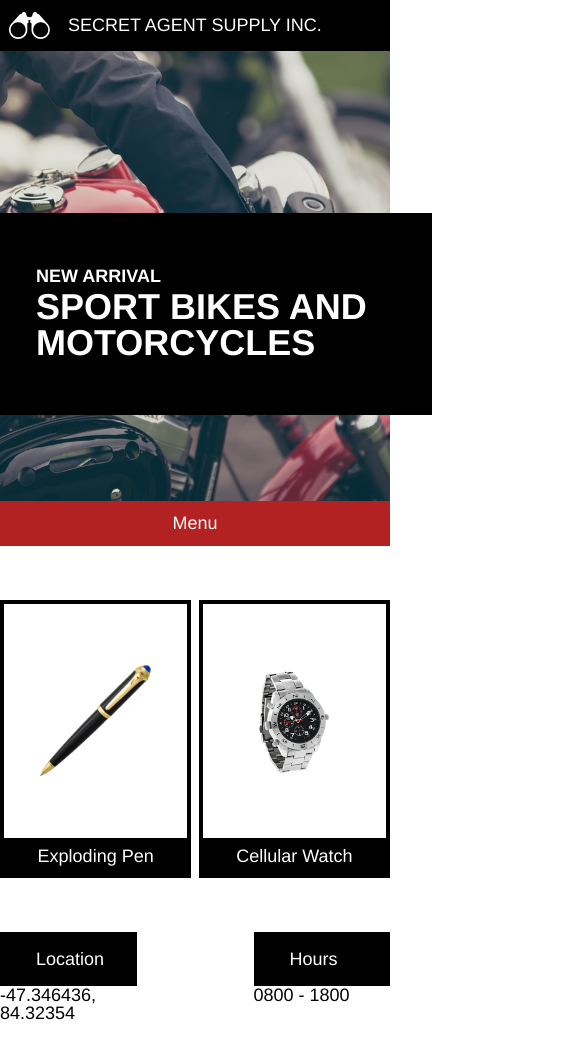
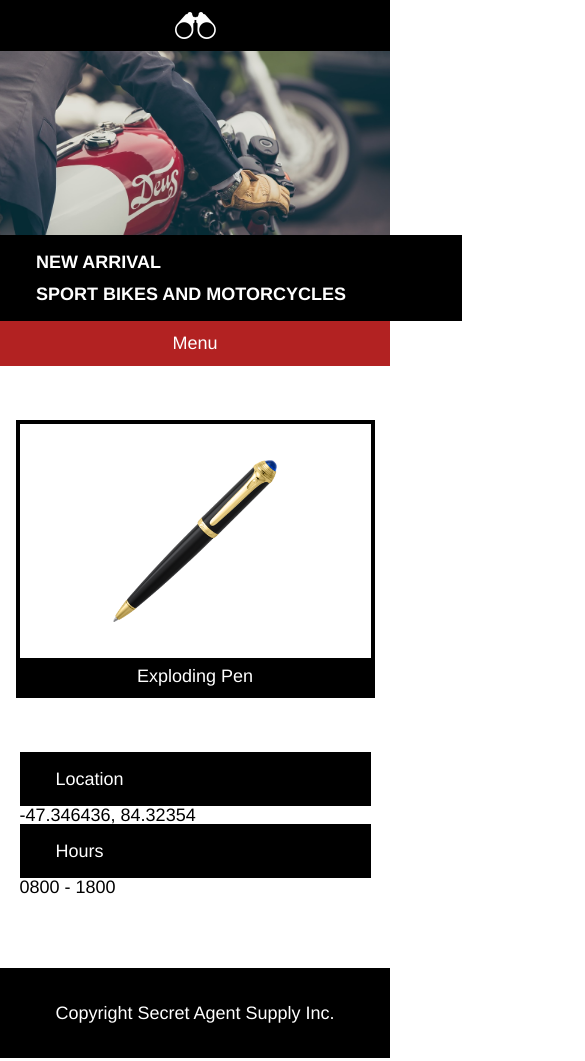
Before and after one commit to edward8e/SecretAgentSupply, a plain HTML site: page index.html in a window 390 px wide. Shown: the top 1061 px of the page, 585 px wide, since content can reach past the window. Drawn offline with Linux system fonts and the light colour scheme.

Commit message:
Final Draft of website

```diff
--- a/resources/css/style.css
+++ b/resources/css/style.css
@@ -142,3 +142,69 @@ footer{
     display: none;
   }
 }
+
+/*SECOND MEDIA QUERY <470PX*/
+
+@media only screen and (max-width: 470px){
+
+  /*Black Bar*/
+  .top-logo img{
+    height: 1.5rem;
+    padding: 0px;
+    width: auto;
+  }
+  .top-logo .container{
+    justify-content: center;
+    width: 100%;
+  }
+  .top-logo span{
+    display: none;
+  }
+
+  /*Motorcycle Photo*/
+  .main-photo{
+    max-width: 100%;
+    height: 15rem;
+    display: flex;
+    align-items: flex-end;
+  }
+  .headline{
+    padding: 1rem 2rem;
+    position: static;
+    width: 100%;
+  }
+  .headline h4{
+    margin-bottom: 0.77rem;
+  }
+  .headline h1{
+    font-size: 1rem;
+  }
+
+/*BUSINESS INFO*/
+.watch{
+  display: none;
+}
+.product{
+width: 90%;
+}
+.product-container .container{
+  justify-content: center;
+}
+
+/*BUSINESS INFO*/
+.location, .hours{
+  width: 90%;
+}
+.business-info .container{
+  flex-direction: column;
+  align-items: center;
+}
+
+
+/*BOTTOM FOOTER BAR*/
+
+footer .container{
+  display: flex;
+  justify-content: center;
+}
+}
```
